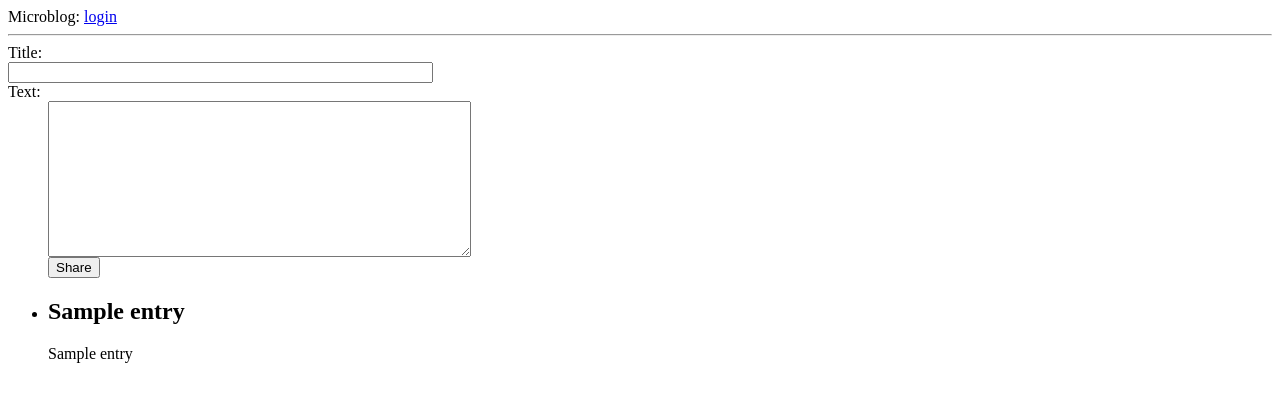
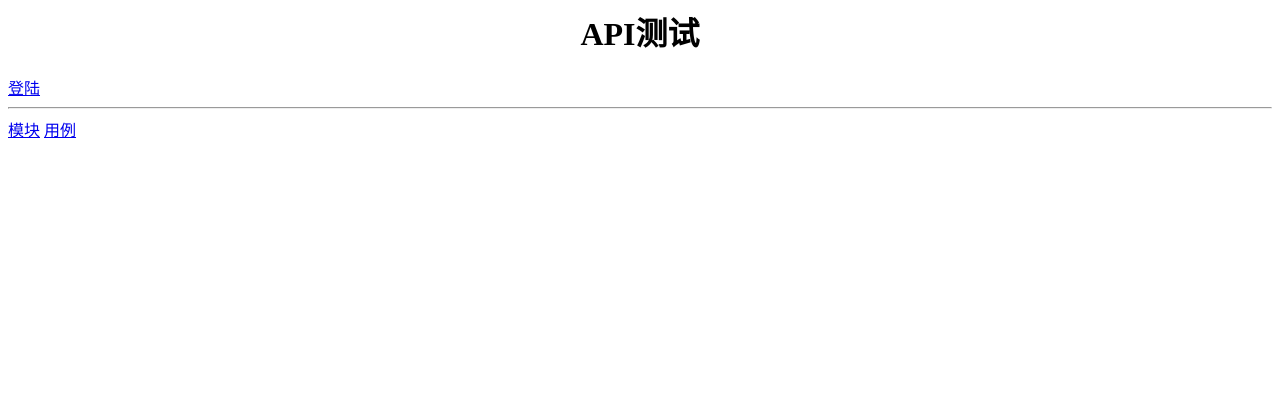
Before and after one commit to cat-steel/microblog, a Python web app: template app/templates/index.html in a window 1280 px wide. Shown: the top 402 px of the page. Run offline with Jinja, Linux system fonts and the light colour scheme; the template is opened without the code that fills it: most values are stand-ins (such as "Sample title", 1, 10 or a date in 2020).

Commit message:
模块化一

```diff
--- a/app/templates/base.html
+++ b/app/templates/base.html
@@ -1,20 +1,29 @@
 <html>
     <head>
         {% if title %}
-        <title>{{title}} - microblog</title>
+        <title>{{title}} - 用例</title>
         {% else %}
-        <title>microblog</title>
+        <title>API测试</title>
         {% endif %}
+        <style type="text/css">
+            .link{
+                margin-right: 100px;
+            }
+            h1{
+                text-align: center;
+            }
+        </style>
     </head>
     <body>
-        <div>Microblog:
-            {% if not session.logged_in %}
-            <a href="{{url_for('login')}}">login</a>
-            {% else %}
-            | <a href="{{url_for('logout')}}">Logout</a>
-            {% endif %}
-        </div>
-        <hr>
+    <div>
+        <h1>API测试</h1>
+        {% if not session.logged_in %}
+        <a class="link" href="{{url_for('login')}}">登陆</a>
+        {% else %}
+        <a class="link" href="{{url_for('logout')}}">退出</a>
+        {% endif %}
+    </div>
+    <hr>
         {% with messages = get_flashed_messages() %}
         {% if messages %}
         <ul>
--- a/app/templates/index.html
+++ b/app/templates/index.html
@@ -1,19 +1,8 @@
 {% extends 'base.html' %}
 {% block content %}
 
-<form action="{{ url_for('add_entry')}}" method="POST" class="add-entry">
-    <d1>
-        <dt>Title:</dt>
-        <dt><input type="text" size="50" name="title"></dt>
-        <dt>Text:</dt>
-        <dd><textarea name="text" rows="10" cols="50"></textarea> </dd>
-        <dd><input type="submit" value="Share"></dd>
-    </d1>
-</form>
-
-<ul class="entries">
-    {% for entry in entries %}
-    <li><h2>{{ entry.name}}</h2></li>{{entry.name}}
-    {% endfor %}
-</ul>
+<div>
+    <a href="{{url_for('case')}}">模块</a>
+    <a href="{{url_for('case')}}">用例</a>
+</div>
 {% endblock %}
--- a/app/templates/testcase.html
+++ b/app/templates/testcase.html
@@ -2,6 +2,7 @@
 {% block content %}
 <html>
 <head>
+    <title>测试用例</title>
     <script src="{{url_for('static',filename='jquery.js')}}"></script>
     <script>
         function openwin() {
@@ -244,5 +245,5 @@
     {% endfor %}
     </table>
 </div>
+</html>
 {% endblock %}
-</html>
```
Also changed, not shown: app/views.py (+11 -4 lines), app.db.
